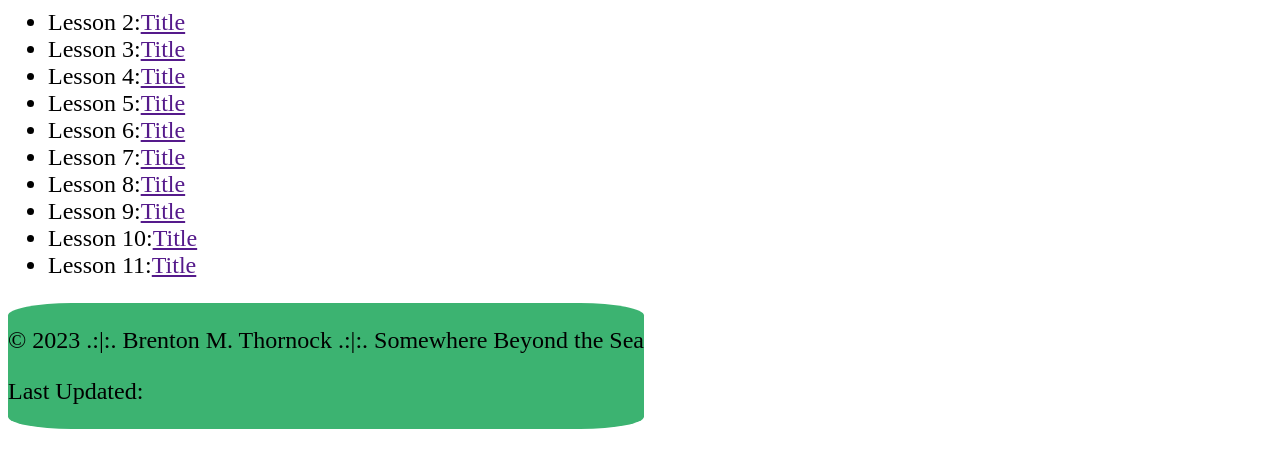
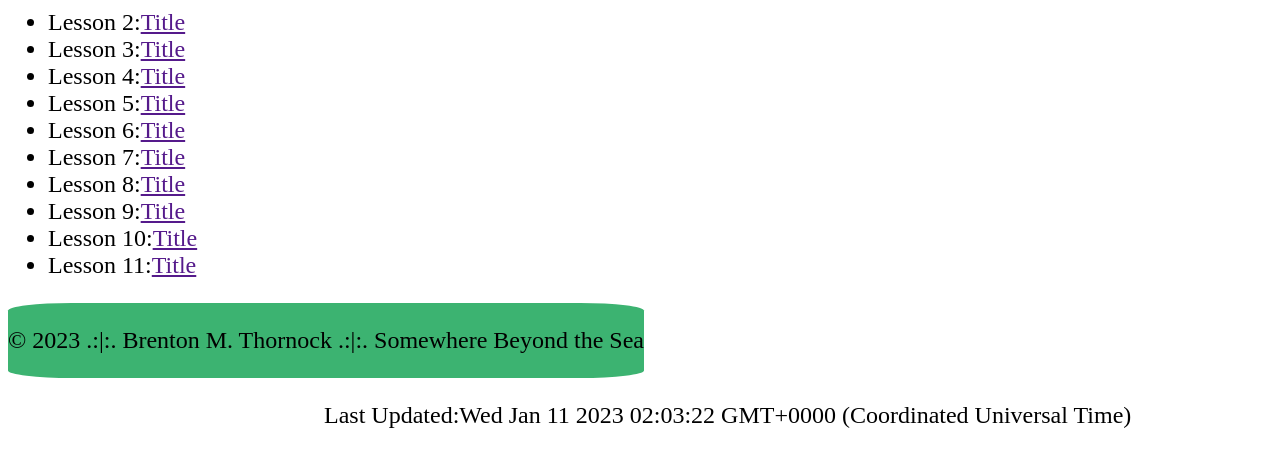
Before and after one commit to bmthornock/wdd230, a plain HTML site: page homework.html in a window 1280 px wide. Shown: the part 397-850 px from the top of the page. Drawn offline with Linux system fonts and the light colour scheme.

Commit message:
Updated Homework portal

```diff
--- a/homework.html
+++ b/homework.html
@@ -5,7 +5,7 @@
     <meta http-equiv="X-UA-Compatible" content="IE=edge">
     <meta name="viewport" content="width=device-width, initial-scale=1.0">
     <link rel="stylesheet" href="styles/style.css">
-    <script src="scripts/script.js"></script>
+
     <title>Assignment Portal for Brenton Thornock - WDD230</title>
 </head>
 <body>
@@ -30,7 +30,8 @@
     </section>
     <footer>
         <p>&#169 2023 .:|:. Brenton M. Thornock .:|:. Somewhere Beyond the Sea</p>
-        <p>Last Updated: <span id="demo"></span></p>
     </footer>
+    <p id="date_time">Last Updated:<span id="demo"></span></p>
 </body>
+<script src="scripts/script.js"></script>
 </html>
--- a/scripts/script.js
+++ b/scripts/script.js
@@ -1,4 +1,3 @@
-
 
 const date = new Date(document.lastModified);
 document.getElementById("demo").innerHTML = date;
--- a/styles/style.css
+++ b/styles/style.css
@@ -19,3 +19,7 @@ footer {
 body {
     font-size: 1.5em;
 }
+
+#date_time{
+    margin-left: 25%;
+}
```
